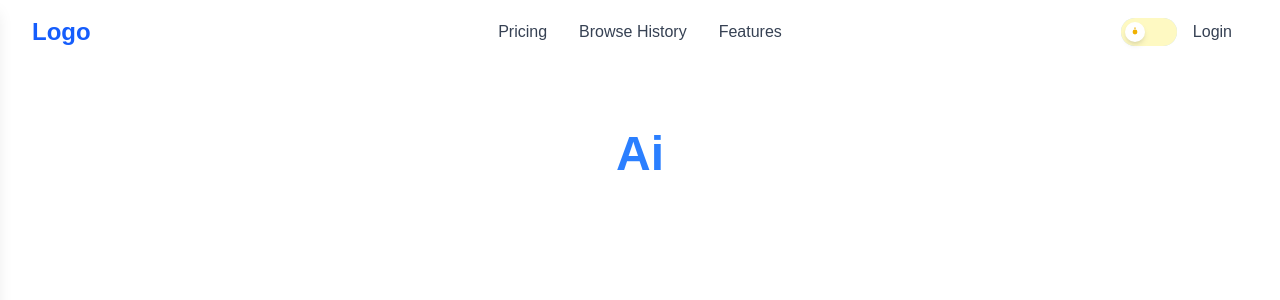
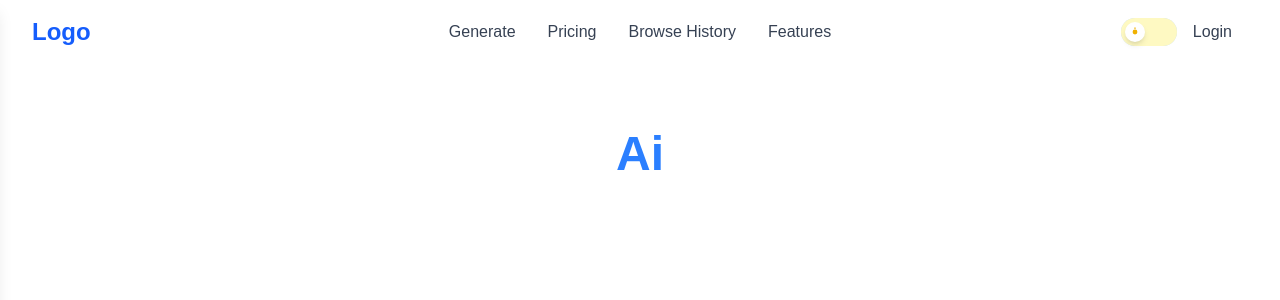
Before and after one commit to Amrit-Raj12/ai-app-generator, a Next.js app: page / in a window 1280 px wide. Shown: the top 300 px of the page. Built offline with nearby package versions, Linux system fonts and the light colour scheme.

Commit message:
Dev -added generate link

```diff
--- a/src/components/Header.tsx
+++ b/src/components/Header.tsx
@@ -23,14 +23,17 @@ const Header = () => {
       <div className='flex justify-between items-center py-4 px-4 md:px-8'>
         {/* Logo */}
         <div className='flex items-center w-[50%] md:w-[20%]'>
-          <div className={`text-2xl font-bold cursor-pointer transition-colors ${isDark ? 'text-blue-400 hover:text-blue-300' : 'text-blue-600 hover:text-blue-700'}`}>
+          <Link href="/" className={`text-2xl font-bold cursor-pointer transition-colors ${isDark ? 'text-blue-400 hover:text-blue-300' : 'text-blue-600 hover:text-blue-700'}`}>
             Logo
-          </div>
+          </Link>
         </div>
 
         {/* Desktop Navigation */}
         <div className='hidden md:flex items-center justify-center w-[60%]'>
           <nav className='flex space-x-8'>
+            <Link href="/generate" className={`font-medium transition-colors ${isDark ? 'text-gray-300 hover:text-blue-400' : 'text-gray-700 hover:text-blue-600'}`}>
+              Generate
+            </Link>
             <Link href="#pricing" className={`font-medium transition-colors ${isDark ? 'text-gray-300 hover:text-blue-400' : 'text-gray-700 hover:text-blue-600'}`}>
               Pricing
             </Link>
```
